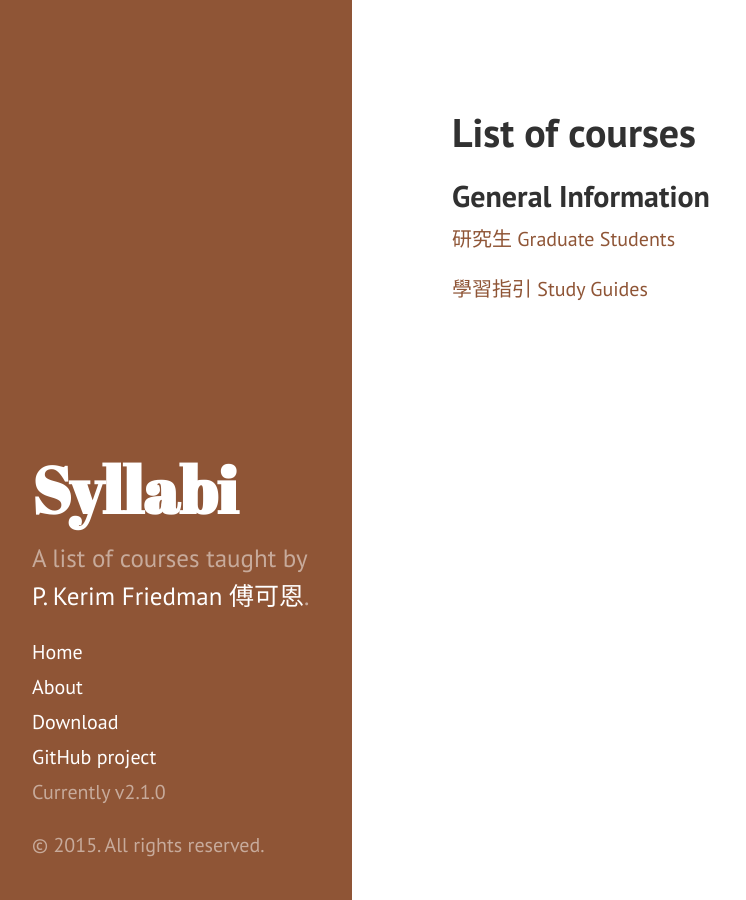
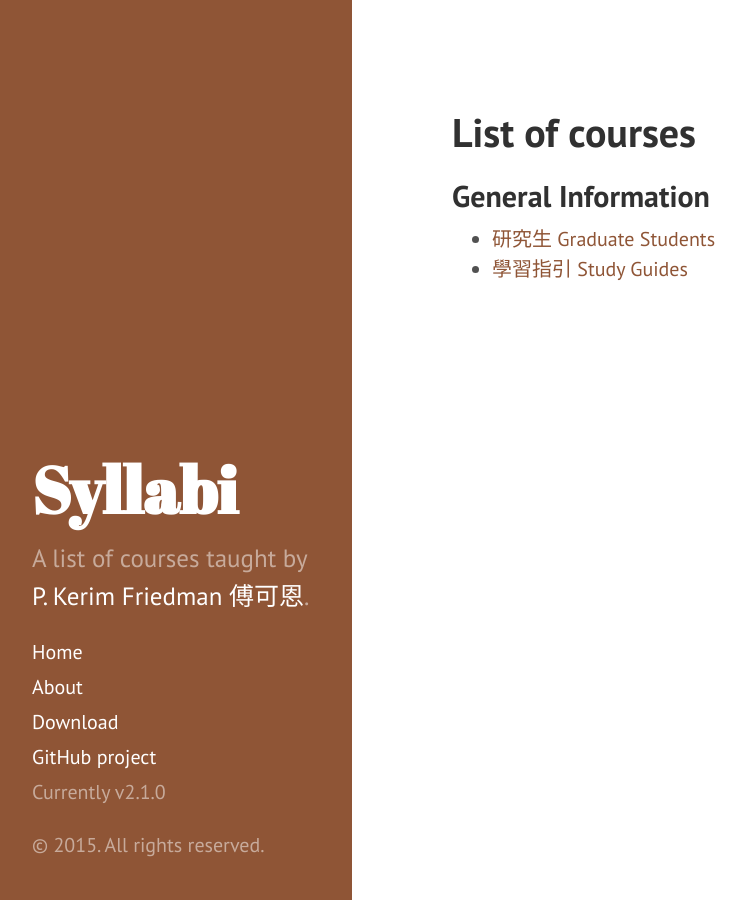
Before and after one commit to kerim/syllabi, a Jekyll site: the page built from index.html, in a window 1280 px wide. Shown: the whole page, without its empty margins (8-754 px from the left). Built offline with Jekyll 4.4.1, drawn with Linux system fonts in a browser that asks for light colours; Markdown is read by kramdown in place of the engine named in the settings; the list of posts is cut into pages by our own code.

Commit message:
use ul and li

```diff
--- a/index.html
+++ b/index.html
@@ -9,14 +9,15 @@ title: Home
 
 <h2>General Information</h2>
 
-
+<ul>
       {% assign pages_list = site.pages %}
       {% for node in pages_list %}
         {% if node.title != null %}
           {% if node.layout == "general_info" %}
-            <p><a href="{{ site.baseurl }}{{ node.url }}">{{ node.title }}</a></p>
+            <li><a href="{{ site.baseurl }}{{ node.url }}">{{ node.title }}</a></li>
           {% endif %}
         {% endif %}
       {% endfor %}
+ </ul>
 
 </div>
```
